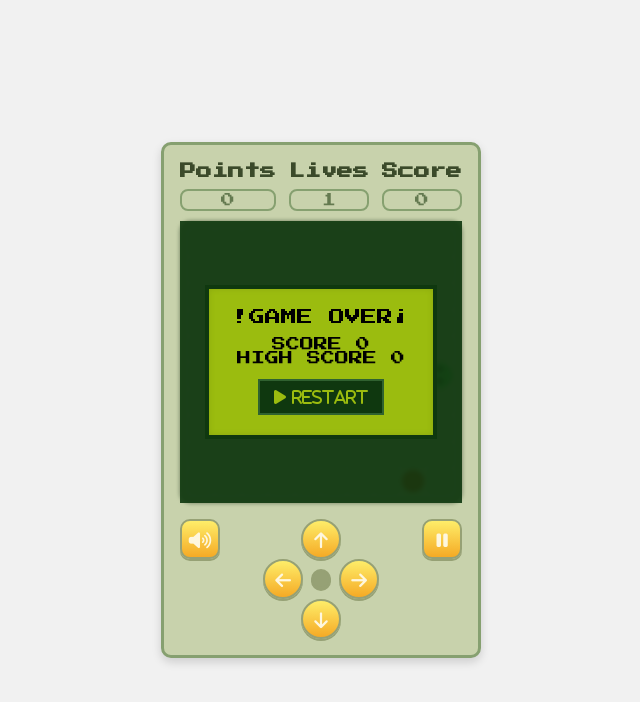
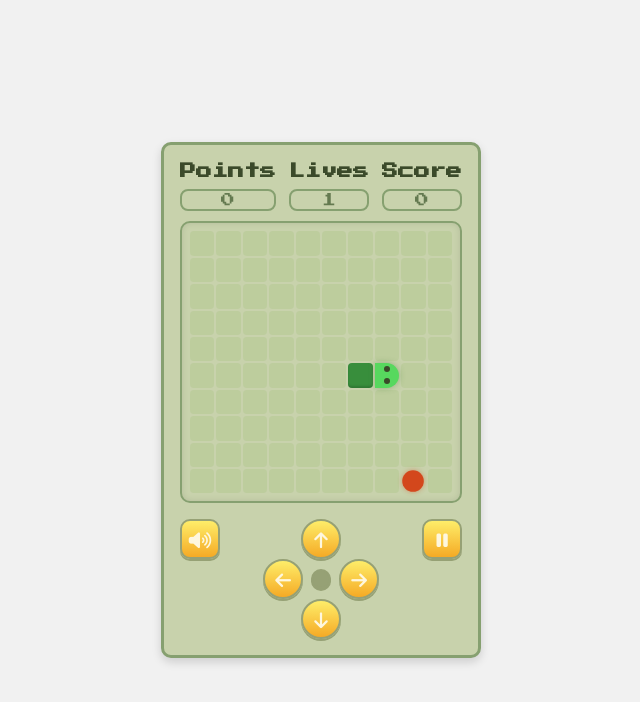
Before and after one commit to JoseRicardoPE/app-snake-game, an Angular app: page / in a window 1280 px wide. Shown: the top 702 px of the page, without its empty margins (319-959 px from the left). Built offline with nearby package versions, Linux system fonts and the light colour scheme.

Commit message:
fix: prevent audio loop on game over and ensure full game reset

```diff
--- a/src/app/components/board/board.component.html
+++ b/src/app/components/board/board.component.html
@@ -30,7 +30,7 @@
                  <p class="high-score">HIGH SCORE {{ gameService.getHighScore() }}</p>
 
                  <button class="game-over-button" (click)="restartFromGameOver()">
-                     <i class="game-over-restart fa-solid fa-play">RESTART</i>
+                     <i class="game-over-restart fa-solid fa-play">START</i>
                  </button>
              </div>
          </div>
--- a/src/app/components/board/board.component.ts
+++ b/src/app/components/board/board.component.ts
@@ -80,10 +80,6 @@
   @HostListener('window:keydown')
   unlockAudio() {
     this.audioService.unlock();
-
-    if (this.audioService.isMusicPlaying()) {
-      this.audioService.startMusic(this.difficulty);
-    }
   }
 
   // Key event listener
@@ -96,7 +92,7 @@
     if (this.gameInterval) return;
 
     this.gameInterval = setInterval(() => {
-      if (!this.isPaused) {
+      if (!this.isPaused || this.isGameOver) return; {
         this.moveSnake();
       }
     }, this.snake_speed);
@@ -238,6 +234,9 @@
 
   // Reset the entire game
   resetGame() {
+    this.isGameOver = false;
+    this.audioService.startMusic(this.difficulty);
+
     this.lives = 1;
     this.livesChange.emit(this.lives);
 
@@ -257,7 +256,6 @@
     this.placeFood();
 
     this.startGameLoop();
-
   }
 
   // Reset the snake and food after a collision but without restarting the whole game
@@ -275,26 +273,39 @@
 
   // Handle game over scenario and life management
   gameOver() {
+    if (this.isGameOver) return;
+
+    this.isGameOver = true;
+
+    clearInterval(this.gameInterval);
+    this.gameInterval = null;
+
     this.gameService.setHighScore(this.score);
 
     this.audioService.stopMusic();
     this.audioService.gameOver();
 
-    if (this.lives <= 1) {
-      this.isGameOver = true;
-      this.vibrate();
-      return;
-    }
-
-    this.lives--;
-    this.livesChange.emit(this.lives);
-    this.resetAfterCollisionSnake();
+    this.vibrate();
   }
 
   restartFromGameOver() {
     this.isGameOver = false;
+
+    this.lives = 1;
+    this.score = 0;
+
+    this.livesChange.emit(this.lives);
+    this.scoreChange.emit(this.score);
+
+    this.snake_speed = this.BASE_SPEED;
+    this.direction = Direction.Right;
+
+    this.initBoard();
+    this.placeInitialSnake();
+    this.placeFood();
+
     this.audioService.startMusic(this.difficulty);
-    this.resetGame();
+    this.startGameLoop();
   }
 
   // Initialize the board grid
```
